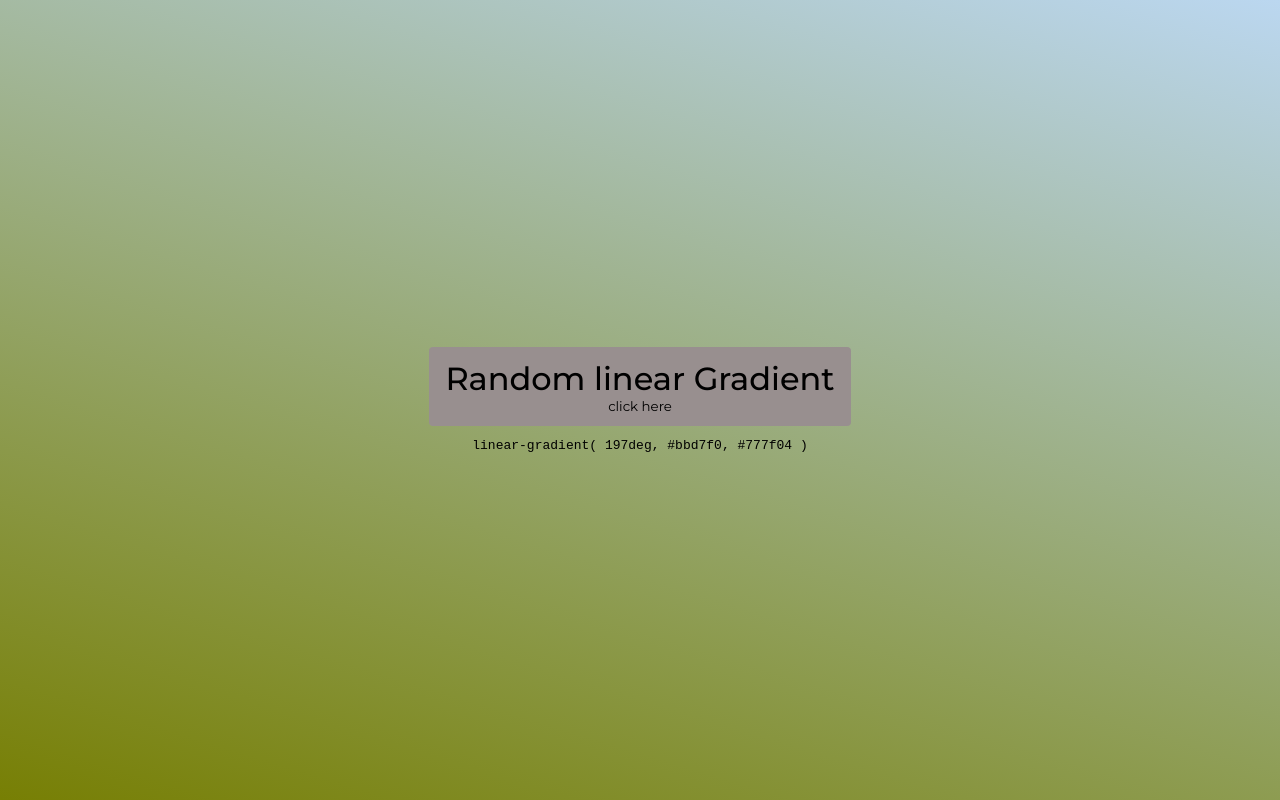
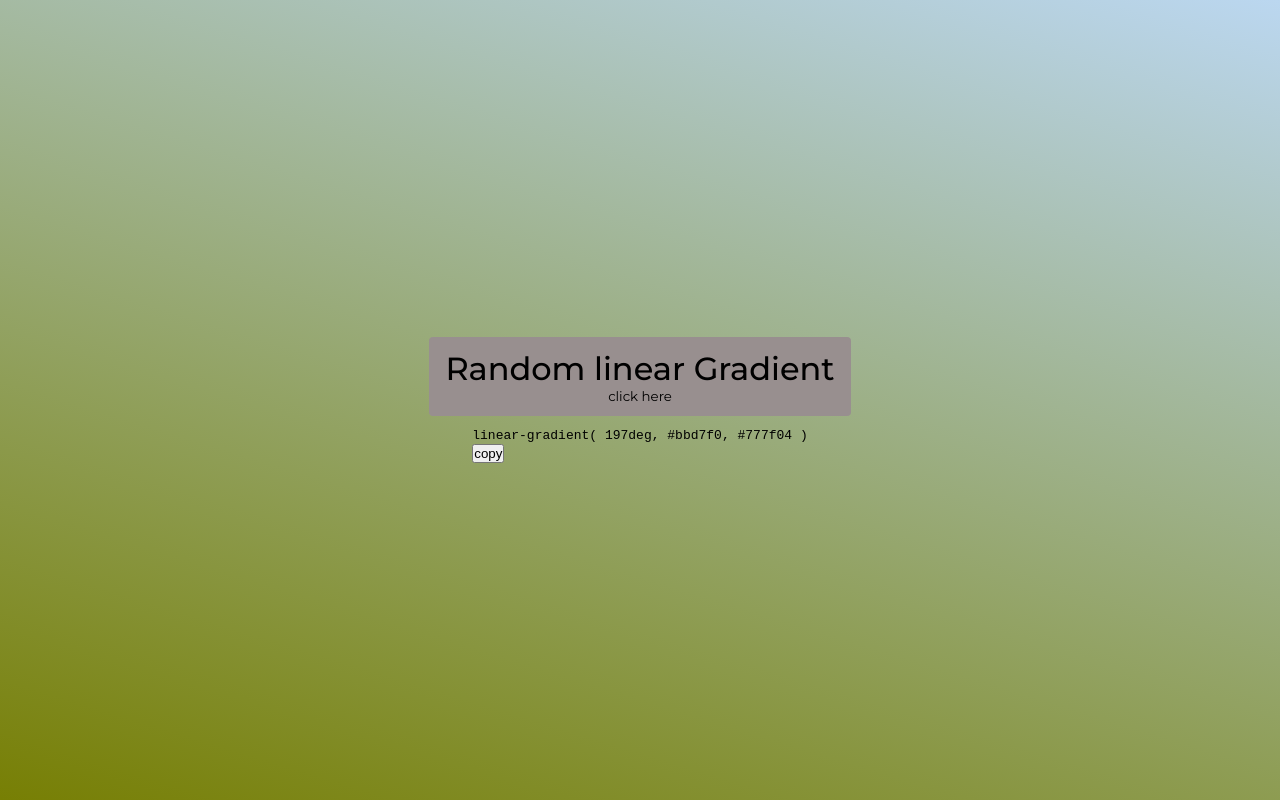
Before and after one commit to rustammdev/random-linearGradient, a plain HTML site: page index.html in a window 1280 px wide. Drawn offline with Linux system fonts and the light colour scheme.

Commit message:
add to copy button

```diff
--- a/index.html
+++ b/index.html
@@ -12,7 +12,10 @@
         <h1>Random linear Gradient</h1>
         <small>click here</small>
     </div>
-    <p id="color-text">linear</p>
+    <div class="copyCode">
+        <p id="color-text">linear</p>
+        <button class="btn">copy</button>
+    </div>
 
     <script src="app.js"></script>
 </body>
```
